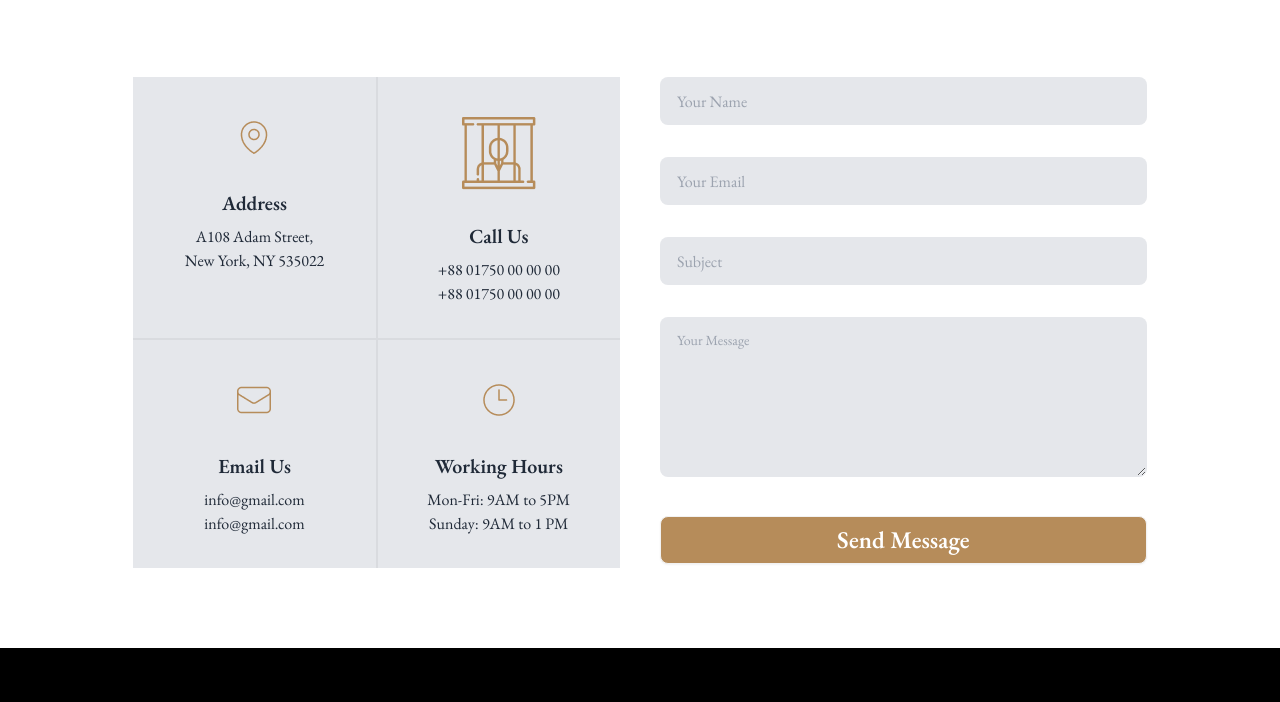
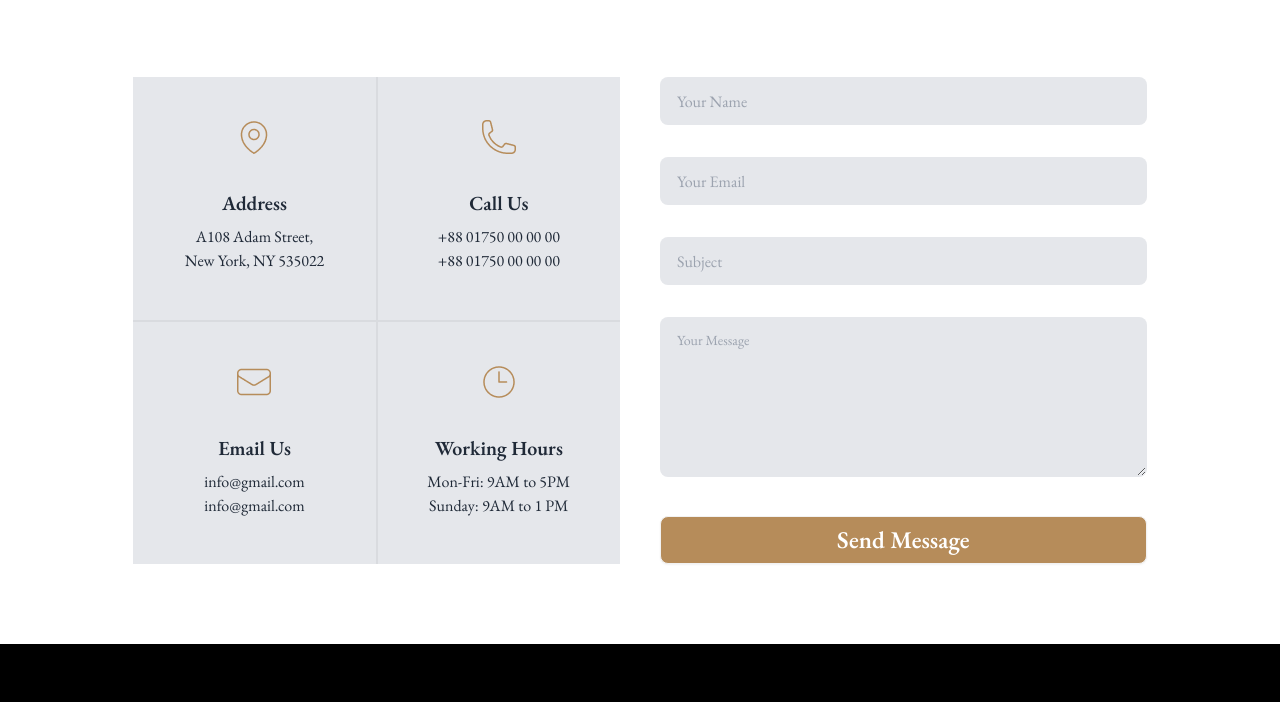
Before and after one commit to mdnasiruddin78/legal-law, a plain HTML site: page index.html in a window 1280 px wide. Shown: the part 3698-4400 px from the top of the page. Drawn offline with nearby package versions, Linux system fonts and the light colour scheme.

Commit message:
image change

```diff
--- a/index.html
+++ b/index.html
@@ -306,7 +306,7 @@
               <div class="bg-gray-200 border border-opacity-5 border-black border-t-0 border-r-0">
                 <figure class="px-10 pt-10">
                   <img
-                    src="images/child.png"
+                    src="images/call.png"
                     alt="Shoes"
                     class="mx-auto" />
                 </figure>
```
